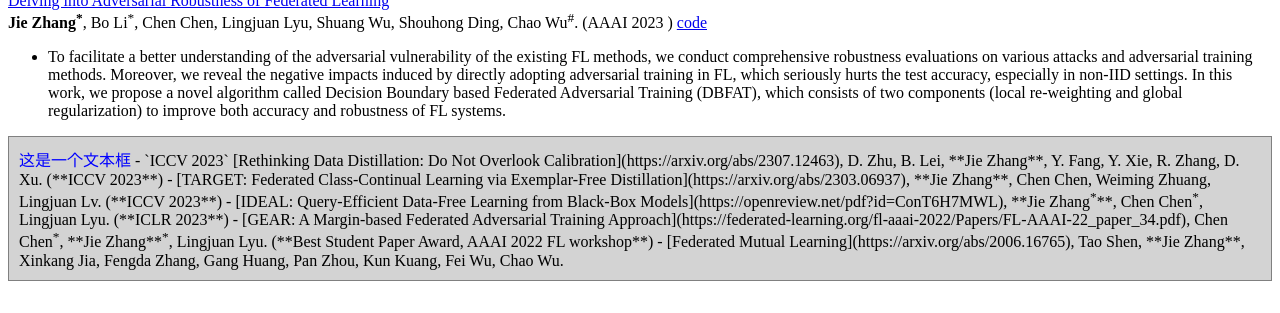
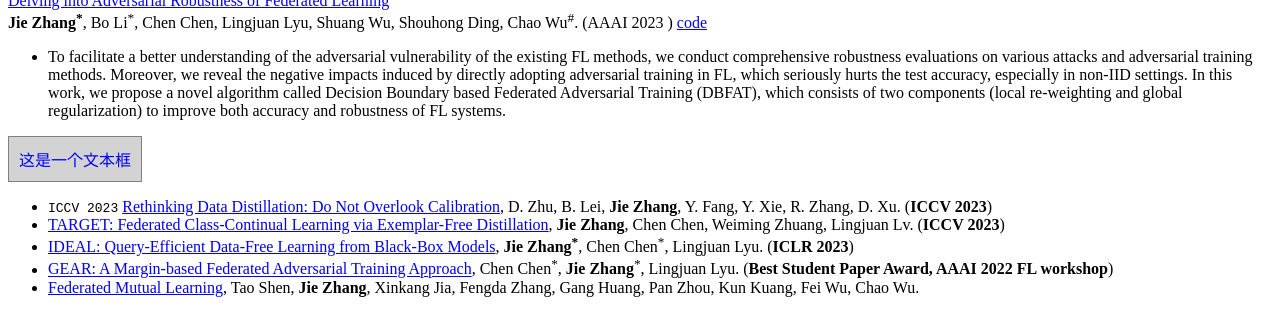
Before and after one commit to zj-jayzhang/zj-jayzhang.github.io, a Jekyll site: the page built from _pages/includes/pub.md, in a window 1280 px wide and 900 px high, scrolled down 5723 px, cut to the strip 587-900 px from the top of the window. Built offline with Jekyll 4.4.1, drawn with Linux system fonts in a browser that asks for light colours; our own code applies the rules of GitHub Pages for plain Markdown files; before the commit the page ends 6599 px from its top, so only the background shows below that.

Commit message:
Update pub.md

```diff
--- a/_pages/includes/pub.md
+++ b/_pages/includes/pub.md
@@ -78,7 +78,7 @@ Calibration), which calibrates the logits before softmax cross-entropy according
 </style>
 
 
-<div class="box"><span class="blue-text">这是一个文本框</span>
+<div class="box"><span class="blue-text">这是一个文本框</span></div>
 
 
 - `ICCV 2023` [Rethinking Data Distillation: Do Not Overlook Calibration](https://arxiv.org/abs/2307.12463), D. Zhu, B. Lei, **Jie Zhang**, Y. Fang, Y. Xie, R. Zhang, D. Xu. (**ICCV 2023**)
```
